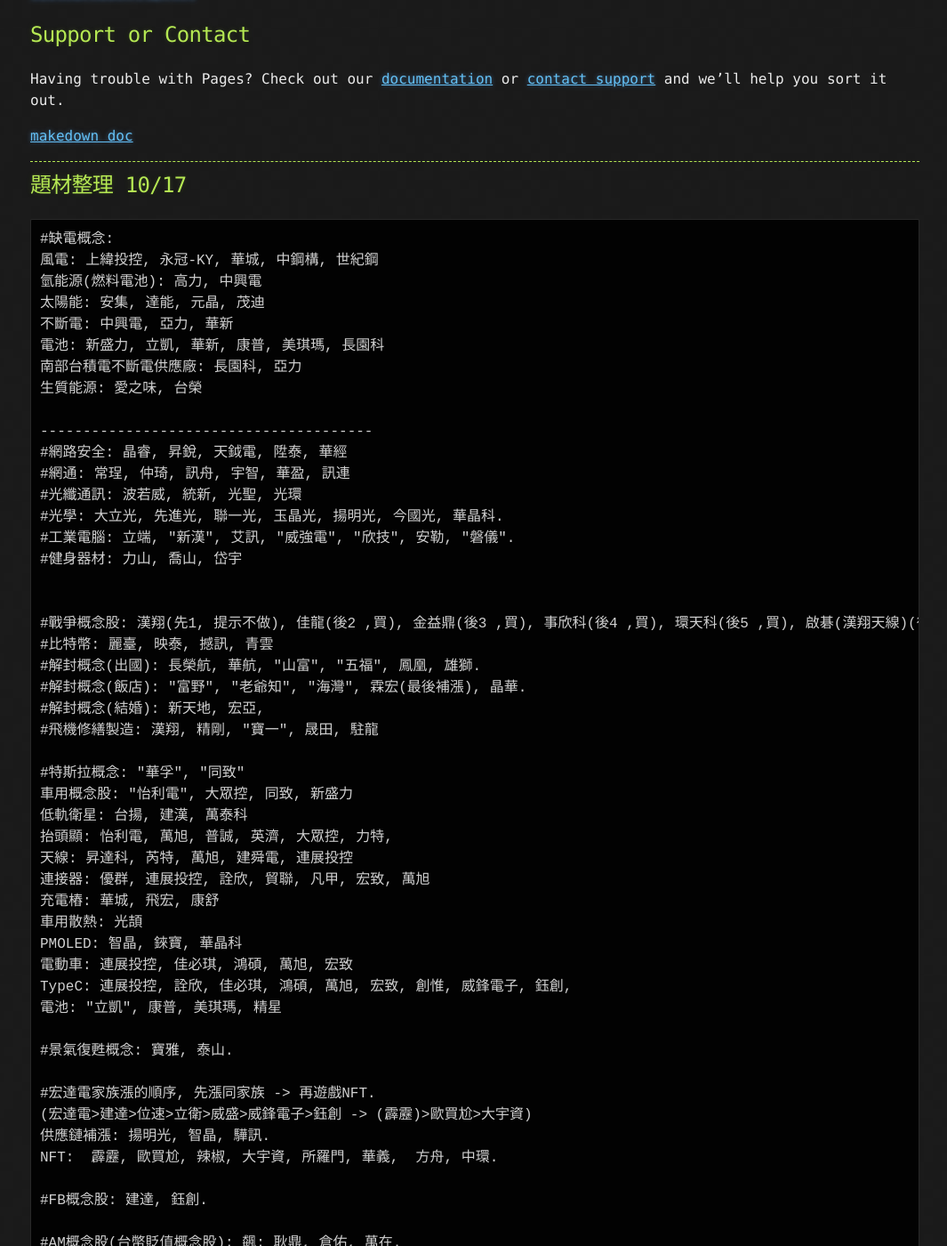
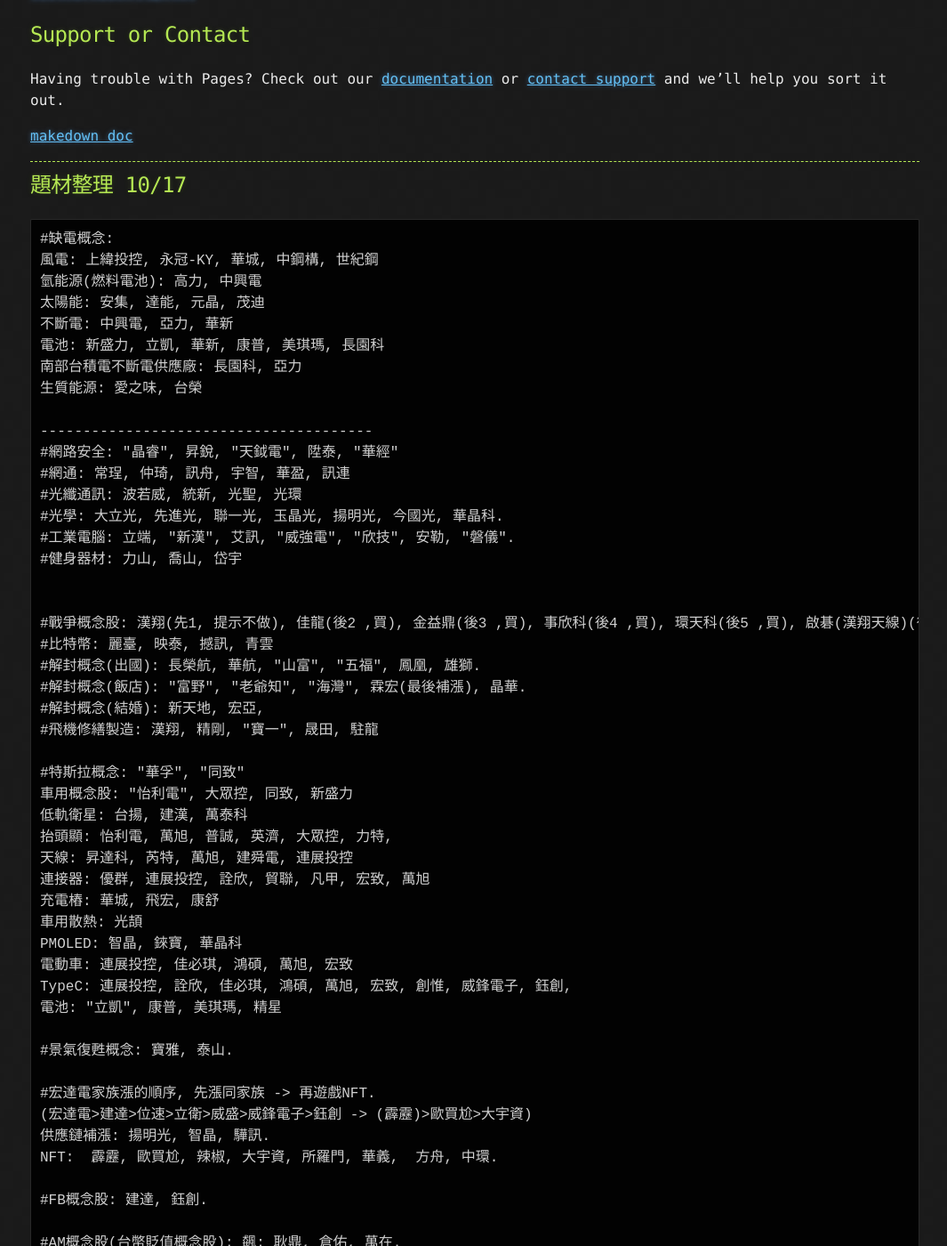
Before and after one commit to lepg5487/Stock_God, a Jekyll site: the page built from index.md, in a window 1280 px wide and 1400 px high, scrolled down 63277 px. Shown: the whole window at 89% size, without its empty margins (106-1171 px from the left). Built offline with Jekyll 4.4.1, drawn with Linux system fonts in a browser that asks for light colours; our own code applies the rules of GitHub Pages for plain Markdown files; some of the changed text lies outside the part shown.

```diff
--- a/index.md
+++ b/index.md
@@ -2615,7 +2615,7 @@ or [contact support](https://github.com/contact) and we’ll help you sort it ou
 生質能源: 愛之味, 台榮
 
 ---------------------------------------
-#網路安全: 晶睿, 昇銳, 天鉞電, 陞泰, 華經
+#網路安全: "晶睿", 昇銳, "天鉞電", 陞泰, "華經"
 #網通: 常珵, 仲琦, 訊舟, 宇智, 華盈, 訊連
 #光纖通訊: 波若威, 統新, 光聖, 光環
 #光學: 大立光, 先進光, 聯一光, 玉晶光, 揚明光, 今國光, 華晶科.
```
